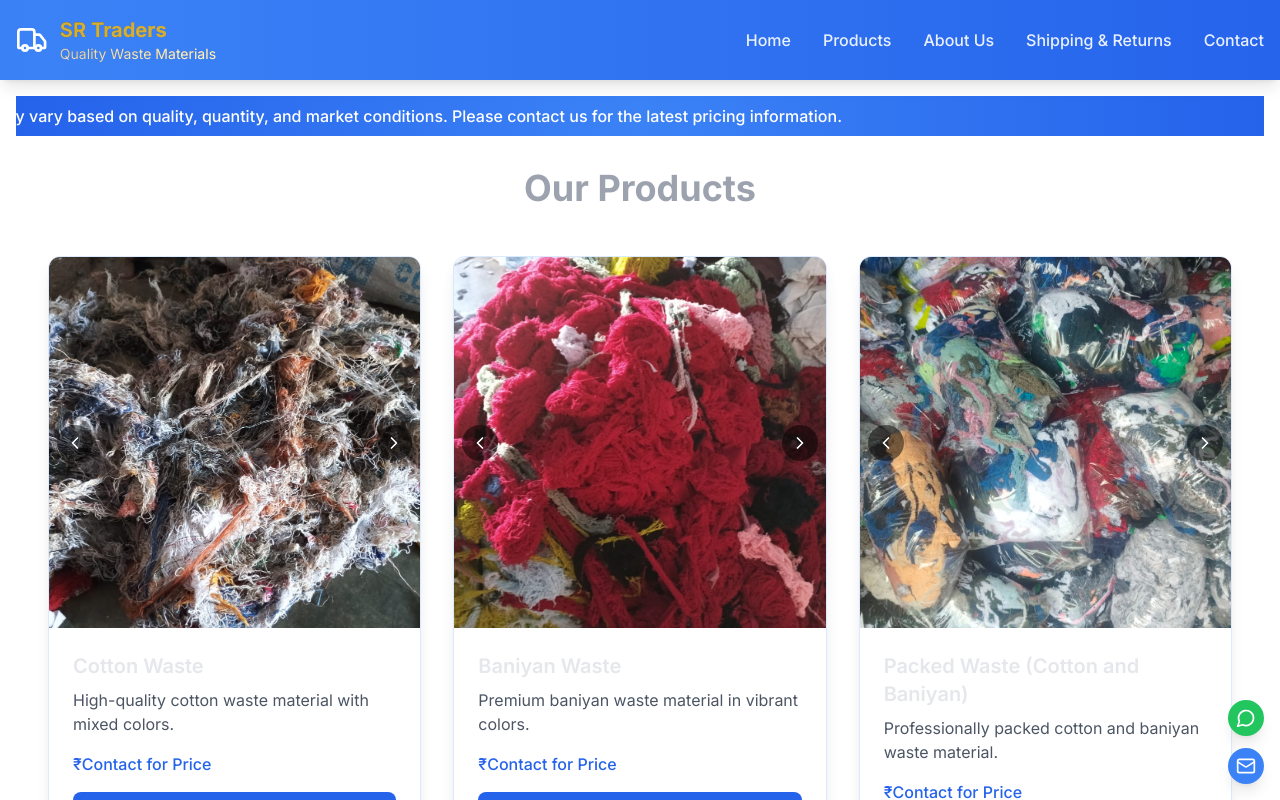
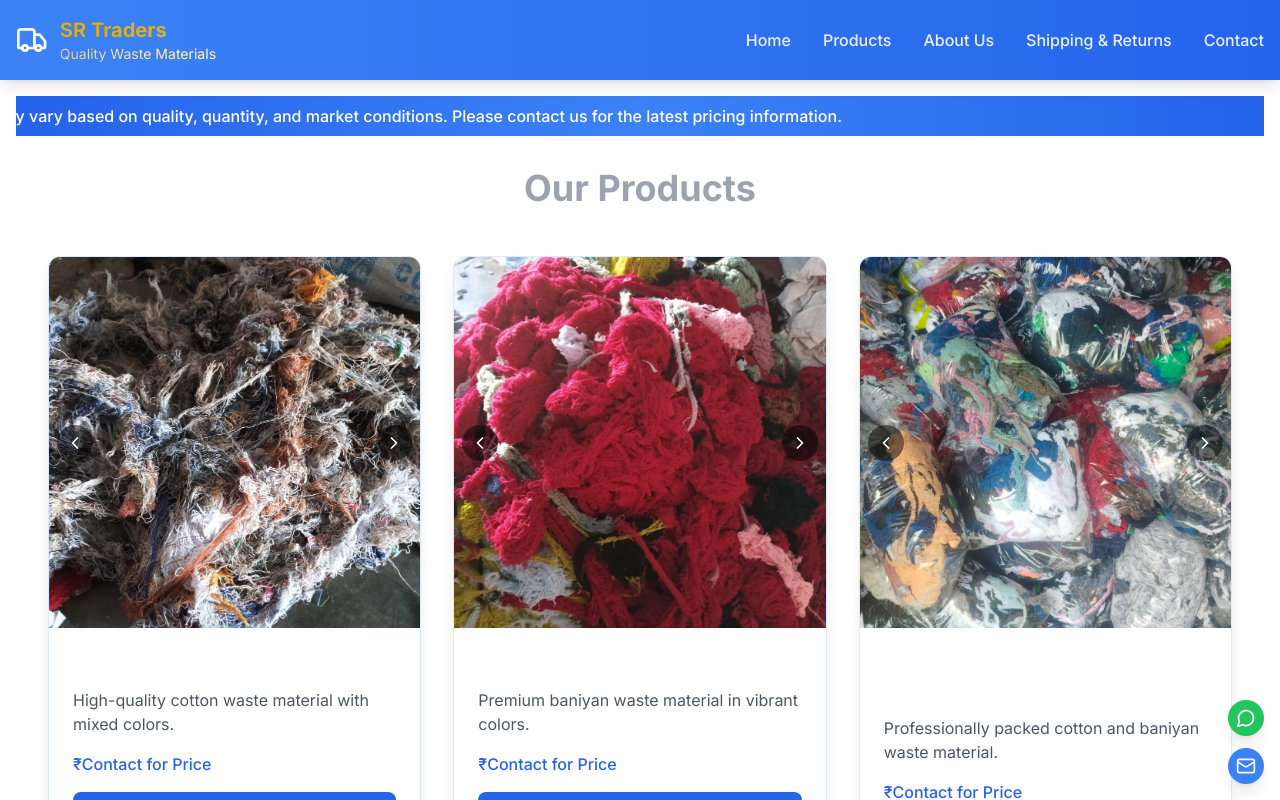
Before and after one commit to FRANNKENSTEINN/trader-space-hub, a React (Vite) app: page /products in a window 1280 px wide. Shown: the top 800 px of the page. Built offline with nearby package versions, Linux system fonts and the light colour scheme.

Commit message:
Refactor: Remove products section from CTA
The products section was incorrectly integrated within the "Ready to Get Started" CTA section. This commit removes the products section from the CTA and uses white text for product titles.

```diff
--- a/src/pages/Index.tsx
+++ b/src/pages/Index.tsx
@@ -148,7 +148,7 @@ const Index = () => {
             <div className="flex flex-col sm:flex-row items-center justify-center gap-6 animate-on-scroll opacity-0">
               <Link
                 to="/products"
-                className="w-full sm:w-auto px-8 py-3 md:px-6 md:py-2 sm:px-4 sm:py-2 bg-white text-blue-600 rounded-lg hover:text-[#D4AF37] transition-all duration-300 font-semibold hover:bg-opacity-90 transform hover:-translate-y-1 dark:bg-black dark:text-white"
+                className="w-full sm:w-auto px-8 py-3 md:px-6 md:py-2 sm:px-4 sm:py-2 bg-white text-blue-600 rounded-lg hover:text-[#D4AF37] transition-all duration-300 font-semibold hover:bg-opacity-90 transform hover:-translate-y-1"
               >
                 Explore Products
               </Link>
--- a/src/pages/Products.tsx
+++ b/src/pages/Products.tsx
@@ -1,4 +1,3 @@
-
 import Navbar from "../components/Navbar";
 import Footer from "../components/Footer";
 import FloatingContact from "../components/FloatingContact";
@@ -142,7 +141,7 @@ const Products = () => {
                 </div>
 
                 <div className="p-6">
-                  <h2 className="text-xl font-semibold mb-2 animate-shimmer bg-clip-text text-transparent bg-gradient-to-r from-gray-200 via-silver to-gray-200">{product.name}</h2>
+                  <h2 className="text-xl font-semibold mb-2 text-white">{product.name}</h2>
                   <p className="text-gray-600 mb-4">{product.description}</p>
                   <p className="text-blue-600 font-medium mb-4">{product.price}</p>
                   <a
```
